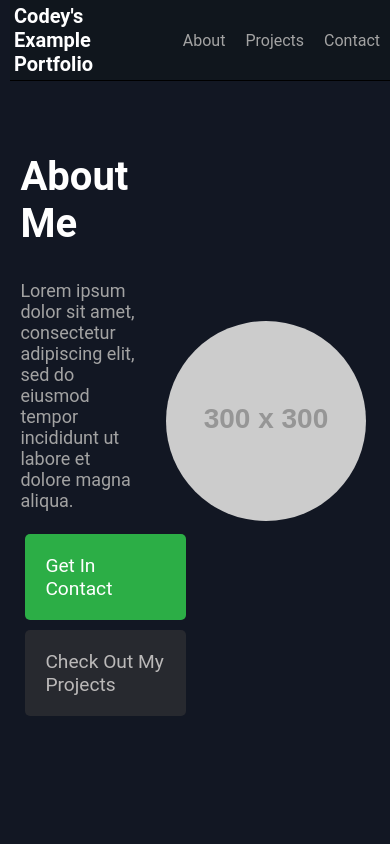
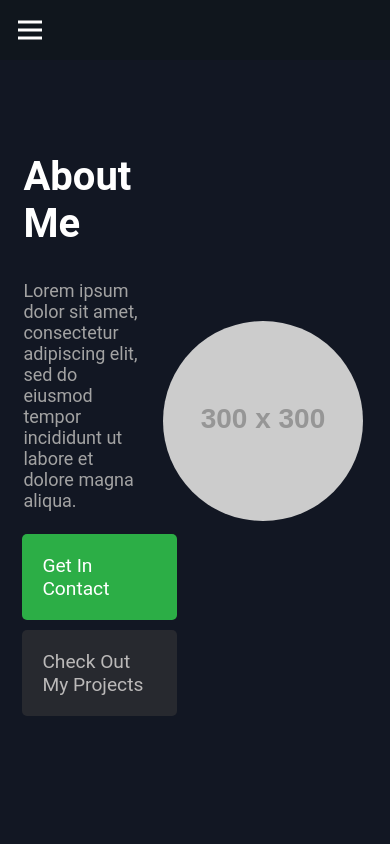
Before and after one commit to CodeyArch/codeyarch.github.io, a React (Create React App) app: page / in a window 390 px wide. Shown: the top 844 px of the page. Built offline with nearby package versions, Linux system fonts and the light colour scheme.

Commit message:
Further UI Improvements and Hamburger Menu for Mobile Devices

```diff
--- a/src/App.css
+++ b/src/App.css
@@ -75,7 +75,7 @@ h1 {
   color: #bbb9b9;
   display: inline-block;
   font-size: 1.2rem;
-  margin: 5px;
+  margin: 5px 5px 5px -1px;
   padding: 20px 20px;
   text-decoration: none;
   width: 25%;
@@ -88,7 +88,7 @@ h1 {
     color: #bbb9b9;
     display: inline-block;
     font-size: 1.2rem;
-    margin: 5px;
+    margin: 5px 5px 5px -1px;
     padding: 20px 20px;
     text-decoration: none;
     width: 90%;
@@ -102,7 +102,7 @@ h1 {
     color: #bbb9b9;
     display: inline-block;
     font-size: 1.2rem;
-    margin: 5px;
+    margin: 5px 5px 5px -1px;
     padding: 20px 20px;
     text-decoration: none;
     width: 100%;
@@ -115,7 +115,7 @@ h1 {
   color: #ffffff;
   display: inline-block;
   font-size: 1.2rem;
-  margin: 5px;
+  margin: 5px 5px 5px -1px;
   padding: 20px 20px;
   text-decoration: none;
   width: 25%;
@@ -128,7 +128,7 @@ h1 {
     color: #ffffff;
     display: inline-block;
     font-size: 1.2rem;
-    margin: 5px;
+    margin: 5px 5px 5px -1px;
     padding: 20px 20px;
     text-decoration: none;
     width: 90%;
@@ -142,7 +142,7 @@ h1 {
     color: #ffffff;
     display: inline-block;
     font-size: 1.2rem;
-    margin: 5px;
+    margin: 5px 5px 5px -1px;
     padding: 20px 20px;
     text-decoration: none;
     width: 100%;
@@ -310,6 +310,102 @@ h1 {
   text-decoration: underline;
 }
 
+.navbar-mobile {
+  position: fixed;
+  top: 0;
+  left: 0;
+  width: 100%;
+  height: 60px;
+  display: flex;
+  align-items: center;
+  justify-content: space-between;
+  padding: 0 20px;
+  background-color: #10161d;
+  z-index: 100;
+}
+
+.hamburger-btn {
+  background: none;
+  border: none;
+  cursor: pointer;
+  outline: none;
+  padding: 10px;
+  position: relative;
+}
+
+.hamburger-icon,
+.hamburger-icon::before,
+.hamburger-icon::after {
+  background-color: #fff;
+  content: "";
+  display: block;
+  height: 3px;
+  position: absolute;
+  width: 24px;
+}
+
+.hamburger-icon {
+  left: 50%;
+  top: 50%;
+  transform: translate(-50%, -50%);
+}
+
+.hamburger-icon::before {
+  top: -8px;
+}
+
+.hamburger-icon::after {
+  bottom: -8px;
+}
+
+.side-nav {
+  background-color: #10161d;
+  height: 100vh;
+  left: 0;
+  position: fixed;
+  top: 0;
+  transform: translateX(-100%);
+  transition: transform 0.3s ease-in-out;
+  width: 250px;
+  z-index: 1;
+}
+
+.side-nav.open {
+  transform: translateX(0);
+}
+
+.side-nav ul {
+  list-style: none;
+  margin: 0;
+  padding: 0;
+}
+
+.side-nav li {
+  margin-top: 5px;
+  padding: 20px;
+}
+
+.side-nav li a {
+  color: #fff;
+  display: block;
+  font-size: 20px;
+  text-decoration: none;
+  transition: color 0.3s ease-in-out;
+}
+
+.side-nav li a:hover {
+  color: #00bcd4;
+}
+
+@media all and (min-width: 576px) {
+  .desktopNav {display:block;}
+  .mobileNav {display:none;}
+}
+
+@media all and (max-width: 576px) {
+  .desktopNav {display:none;}
+  .mobileNav {display:block;}
+}
 /* form css */
 .contact-form-container {
   max-width: 100%;
--- a/src/components/Navbar.js
+++ b/src/components/Navbar.js
@@ -1,7 +1,36 @@
-import React from 'react';
+import React, {useEffect, useRef, useState} from 'react';
 
 function Navbar() {
+    const [isOpen, setIsOpen] = useState(false);
+    const sideNavRef = useRef(null);
+
+    const handleMenuClick = () => {
+        console.log('handleMenuClick called');
+        setIsOpen(!isOpen);
+    };
+
+    const handleOutsideClick = (event) => {
+        if (
+            sideNavRef.current &&
+            !sideNavRef.current.contains(event.target) &&
+            event.target !== document.querySelector('.hamburger-btn') &&
+            !document.querySelector('.hamburger-btn').contains(event.target)
+        ) {
+            setIsOpen(false);
+        }
+    };
+
+
+    useEffect(() => {
+        document.addEventListener('click', handleOutsideClick);
+        return () => {
+            document.removeEventListener('click', handleOutsideClick);
+        };
+    }, []);
+    console.log('isOpen', isOpen);
     return (
+        <div>
+            <div className="desktopNav">
                 <nav className="navbar">
                     <div className="navbar-header">
                         <h1 className="navbar-header-text">Codey's Example Portfolio</h1>
@@ -14,11 +43,32 @@ function Navbar() {
                     <a href="#projects" className="navbar-link">
                         Projects
                     </a>
+                    <a href="#skills" className="navbar-link">
+                        Skills
+                    </a>
                     <a href="#contact" className="navbar-link">
                         Contact
                     </a>
 
                 </nav>
+            </div>
+            <div className="mobileNav">
+                <div className="navbar-mobile" style={{backgroundColor: "#10161d"}}>
+                    <button className="hamburger-btn" onClick={handleMenuClick}>
+                        <span className="hamburger-icon"></span>
+                    </button>
+                    <div className={`side-nav ${isOpen ? 'open' : ''}`} ref={sideNavRef}>
+                        <ul>
+                            <li><a href="#about">About</a></li>
+                            <li><a href="#projects">Projects</a></li>
+                            <li><a href="#skills">Skills</a></li>
+                            <li><a href="#contact">Contact</a></li>
+                        </ul>
+                    </div>
+                </div>
+            </div>
+
+        </div>
     );
 }
 
```
Lines whose indentation alone changed are shown as unchanged.
